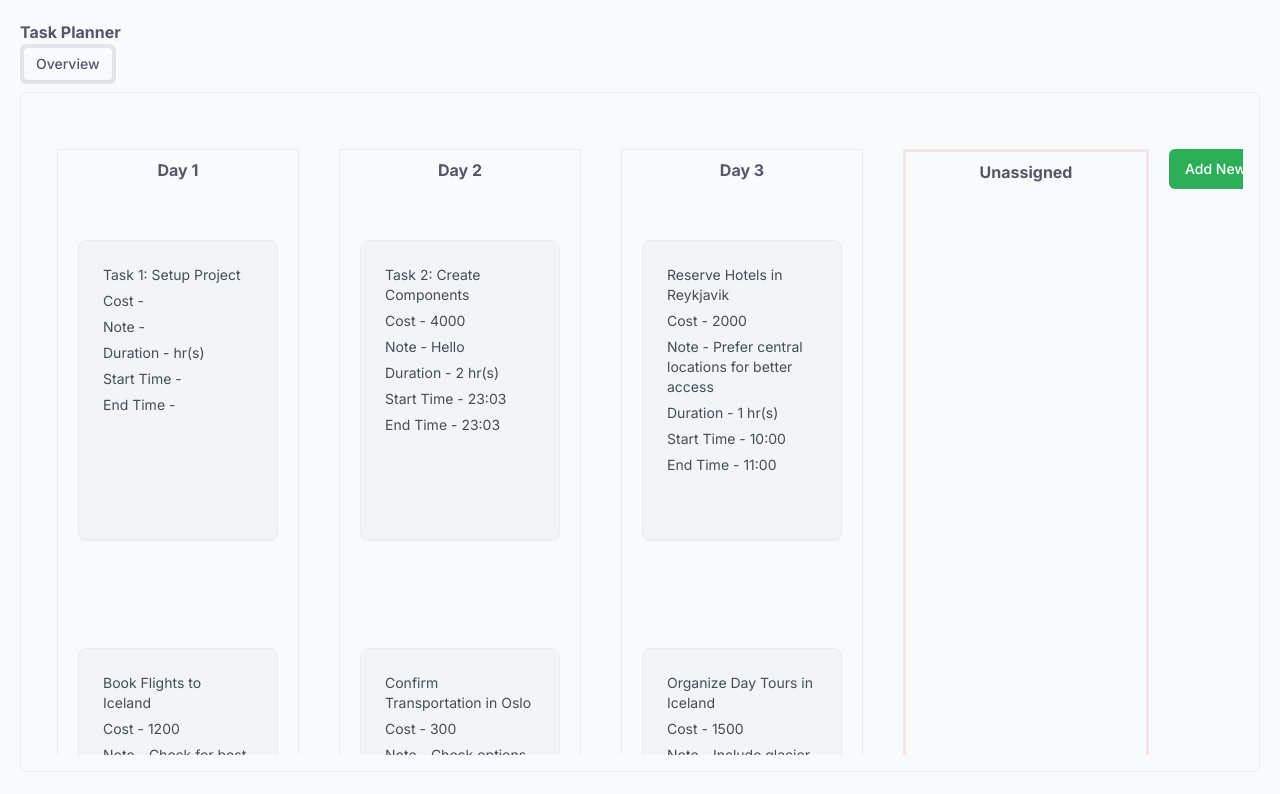
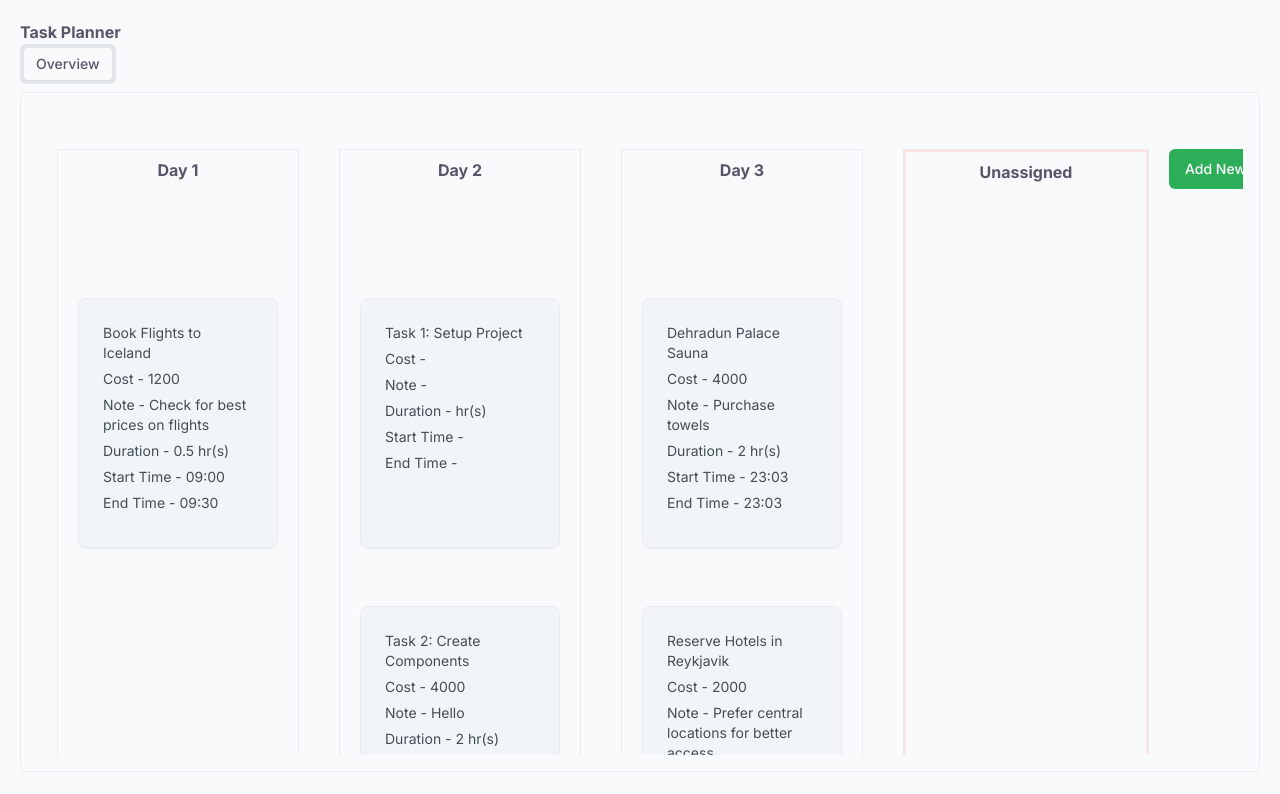
Before and after one commit to prathamdupare/task-drag, a Next.js app: page /tasks in a window 1280 px wide. Shown: the top 794 px of the page. Built offline with nearby package versions, Linux system fonts and the light colour scheme.

Commit message:
fixed card sort

```diff
--- a/src/app/tasks/page.jsx
+++ b/src/app/tasks/page.jsx
@@ -2,57 +2,49 @@
 
 import React, { useEffect, useState } from "react";
 import TaskColumn from "@/components/TaskColumn";
-
 import { Tabs, TabsContent, TabsList, TabsTrigger } from "@/components/ui/tabs";
-
 import { ScrollArea } from "@/components/ui/scroll-area";
-
 import CreateTask from "@/components/CreateTask";
 import Link from "next/link";
 
 const initialTasks = [
   { title: "Task 1: Setup Project", status: "1" },
-
   {
     title: "Dehradun Palace Sauna",
-    status: "4",
+    status: "2",
     cost: 4000,
     duration: 2,
     note: "Purchase towels",
     startTime: "23:03",
     endTime: "23:03",
   },
-
   {
     title: "Task 2: Create Components",
-    status: "2",
+    status: "1",
     cost: 4000,
     duration: 2,
     endTime: "23:03",
     note: "Hello",
     startTime: "23:03",
   },
-
   {
     title: "Book Flights to Iceland",
-    status: "1",
+    status: "0",
     cost: 1200,
     duration: 0.5,
     note: "Check for best prices on flights",
     startTime: "09:00",
     endTime: "09:30",
   },
-
   {
     title: "Reserve Hotels in Reykjavik",
-    status: "3",
+    status: "2",
     cost: 2000,
     duration: 1,
     note: "Prefer central locations for better access",
     startTime: "10:00",
     endTime: "11:00",
   },
-
   {
     title: "Organize Day Tours in Iceland",
     status: "3",
@@ -62,7 +54,6 @@ const initialTasks = [
     startTime: "12:00",
     endTime: "14:00",
   },
-
   {
     title: "Prepare Travel Itinerary for Norway",
     status: "1",
@@ -72,7 +63,6 @@ const initialTasks = [
     startTime: "15:00",
     endTime: "16:30",
   },
-
   {
     title: "Confirm Transportation in Oslo",
     status: "2",
@@ -86,7 +76,6 @@ const initialTasks = [
 
 const Page = () => {
   const [tasks, setTasks] = useState(initialTasks);
-
   const [title, setTitle] = useState("");
   const [status, setStatus] = useState("");
   const [cost, setCost] = useState(null);
@@ -112,6 +101,7 @@ const Page = () => {
     const taskToMove = tasks[activeCard];
 
     const updatedTasks = tasks.filter((task, index) => index !== activeCard);
+
     updatedTasks.splice(position, 0, {
       ...taskToMove,
       status: status,
@@ -165,10 +155,22 @@ const Page = () => {
         </TabsList>
         <TabsContent value="overview">
           <ScrollArea className="h-[85vh] w-full rounded-md border p-4">
-            <div className="rounded-md mt-10 h-screen flex flex-row">
-              <div className="mx-5 border  flex">
+            <div className="rounded-md mt-10 h-full flex flex-col md:flex-row">
+              <div className="mx-5 border min-h-full flex">
                 <div className="flex flex-col items-center ">
                   <p className="p-2 font-bold">Day 1</p>
+                  <TaskColumn
+                    setActiveCard={setActiveCard}
+                    onDrop={onDrop}
+                    status="0"
+                    tasks={tasks}
+                    cardClick={cardClick}
+                  />
+                </div>
+              </div>
+              <div className="mx-5 border min-h-full flex">
+                <div className="flex flex-col h-full items-center">
+                  <p className="p-2 font-bold">Day 2</p>
                   <TaskColumn
                     setActiveCard={setActiveCard}
                     onDrop={onDrop}
@@ -178,34 +180,22 @@ const Page = () => {
                   />
                 </div>
               </div>
-              <div className="mx-5 border  flex ">
-                <div className="flex  flex-col items-center">
-                  <p className="p-2 font-bold">Day 2</p>
+
+              <div className="mx-5 border flex">
+                <div className="flex flex-col items-center">
+                  <p className="p-2 font-bold">Day 3</p>
                   <TaskColumn
                     setActiveCard={setActiveCard}
                     onDrop={onDrop}
+                    tasks={tasks}
                     status="2"
-                    tasks={tasks}
                     cardClick={cardClick}
                   />
                 </div>
               </div>
 
-              <div className="mx-5 border  flex ">
-                <div className="flex  flex-col items-center">
-                  <p className="p-2 font-bold">Day 3</p>
-                  <TaskColumn
-                    setActiveCard={setActiveCard}
-                    onDrop={onDrop}
-                    tasks={tasks}
-                    status="3"
-                    cardClick={cardClick}
-                  />
-                </div>
-              </div>
-
-              <div className="mx-5 border  flex ">
-                <div className="flex  flex-col items-center border-2 border-red-100">
+              <div className="mx-5 border flex">
+                <div className="flex flex-col items-center border-2 border-red-100">
                   <p className="p-2 font-bold">Unassigned</p>
                   <TaskColumn
                     setActiveCard={setActiveCard}
--- a/src/components/DropArea.jsx
+++ b/src/components/DropArea.jsx
@@ -8,7 +8,7 @@ const DropArea = ({ onDrop, status, index, extra }) => {
       onDragEnter={() => setShowDrop(true)}
       onDragLeave={() => setShowDrop(false)}
       onDrop={() => {
-        onDrop(status, index);
+        onDrop();
         setShowDrop(false);
       }}
       onDragOver={(e) => e.preventDefault()}
--- a/src/components/TaskCard.jsx
+++ b/src/components/TaskCard.jsx
@@ -23,7 +23,7 @@ const TaskCard = ({
 }) => {
   return (
     <Card
-      className="cursor-grab h-[300px]"
+      className="cursor-grab h-[250px]"
       draggable
       onDragStart={() => {
         setActiveCard(index);
--- a/src/components/TaskColumn.jsx
+++ b/src/components/TaskColumn.jsx
@@ -4,12 +4,12 @@ import DropArea from "./DropArea";
 
 const TaskColumn = ({ setActiveCard, onDrop, status, tasks, cardClick }) => {
   return (
-    <div className="flex flex-col  md:w-[200px]  h-full gap-2 mx-5 ">
+    <div className="flex flex-col w-full h-full md:w-[200px]  gap-2 mx-5">
+      <DropArea extra="h-[100px]" onDrop={() => onDrop(status, 0)} />
       {tasks.map(
         (task, index) =>
           task.status === status && (
             <div key={index} className="">
-              <DropArea extra="h-[50px]" onDrop={() => onDrop(status, 0)} />
               <TaskCard
                 title={task.title}
                 cost={task.cost}
@@ -21,15 +21,14 @@ const TaskColumn = ({ setActiveCard, onDrop, status, tasks, cardClick }) => {
                 setActiveCard={setActiveCard}
                 cardClick={cardClick}
               />
+
               <DropArea
-                extra="h-[50px]"
+                extra="h-[50px] "
                 onDrop={() => onDrop(status, index + 1)}
               />
             </div>
           ),
       )}
-
-      <DropArea extra="h-full" onDrop={() => onDrop(status, 0)} />
     </div>
   );
 };
```
